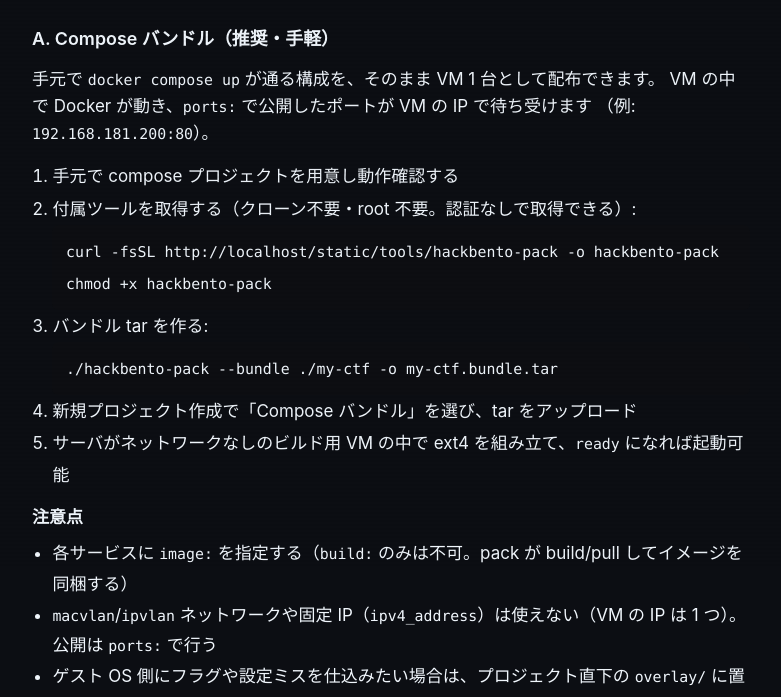
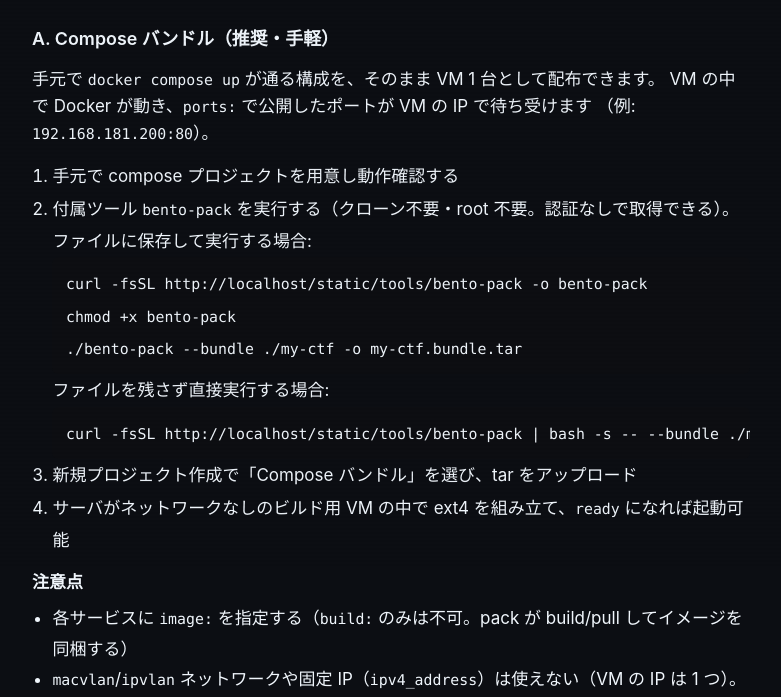
Before and after one commit to ka1222te/hack-bento, a FastAPI app: template orchestrator/templates/rootfs_help.html in a window 1280 px wide. Shown: the part 232-929 px from the top of the page, without its empty margins (249-1030 px from the left). Run offline with FastAPI, Linux system fonts and the light colour scheme; the template is opened without the code that fills it, so the values that code supplies are empty; parts of the project's set-up code (start-up, migrations or seed data) failed here and were passed over.

Commit message:
refactor: hackbento-packをbento-packにリネーム
ツール名を短縮し、実行方法（curlでの取得・直接実行の両パターン）の
記述を /docs/rootfs（rootfs_help.html）に一本化した。tools/README.md は
開発用の控えとして概要のみ残し、コマンド例は重複させない。

Co-Authored-By: Claude Sonnet 5 <noreply@anthropic.com>

```diff
--- a/orchestrator/routers/images.py
+++ b/orchestrator/routers/images.py
@@ -562,7 +562,7 @@ async def upload_image(
             os.remove(bundle_path)
             raise HTTPException(
                 status_code=400,
-                detail="Compose バンドル形式ではありません（hackbento-pack --bundle で作成したファイルをアップロードしてください）",
+                detail="Compose バンドル形式ではありません（bento-pack --bundle で作成したファイルをアップロードしてください）",
             )
         # ビルド成果物（本番 rootfs）の出力先を採番
         os.makedirs(VM_DIR, exist_ok=True)
--- a/orchestrator/services/rootfs_tar.py
+++ b/orchestrator/services/rootfs_tar.py
@@ -327,7 +327,7 @@ def detect_archive_kind(path: str) -> str:
 
     戻り値: "ext4"（変換不要・そのまま利用可能） / "tar"（単純なファイルシステムtar・変換対象）
             / "docker-save"（複数レイヤーのOCIアーカイブ・非対応）
-            / "compose-bundle"（hackbento-pack の Compose バンドル・ビルド用VMで組み立て）
+            / "compose-bundle"（bento-pack の Compose バンドル・ビルド用VMで組み立て）
     """
     import struct
 
--- a/orchestrator/templates/new_project.html
+++ b/orchestrator/templates/new_project.html
@@ -148,7 +148,7 @@
           </div>
           <p class="np-hint" style="margin:.3rem 0 0">
             OS イメージ: ゲストカーネル + rootfs（ext4 / tar）を直接登録。
-            Compose バンドル: <code>hackbento-pack --bundle</code> で作った tar をアップロードし、サーバが VM 内で ext4 を組み立てます。
+            Compose バンドル: <code>bento-pack --bundle</code> で作った tar をアップロードし、サーバが VM 内で ext4 を組み立てます。
             <a href="/docs/rootfs" target="_blank" rel="noopener">rootfs の作り方 ↗</a>
           </p>
         </div>
@@ -162,7 +162,7 @@
               <div id="bundle-upload-placeholder" class="np-upload-ph">
                 <span class="np-upload-icon">📦</span>
                 <span class="np-upload-text">クリックまたはドロップ（1ファイルまで）</span>
-                <span class="np-upload-sub">hackbento-pack --bundle で作成した .tar</span>
+                <span class="np-upload-sub">bento-pack --bundle で作成した .tar</span>
               </div>
               <div id="bundle-upload-selected" class="np-upload-selected hidden">
                 <span class="np-upload-icon">✅</span>
--- a/orchestrator/templates/rootfs_help.html
+++ b/orchestrator/templates/rootfs_help.html
@@ -21,12 +21,13 @@
       </p>
       <ol style="margin:0 0 .75rem 1.2rem;line-height:1.9">
         <li>手元で compose プロジェクトを用意し動作確認する</li>
-        <li>付属ツールを取得する（クローン不要・root 不要。認証なしで取得できる）:
-          <pre style="background:var(--code-bg,#1113);padding:.6rem .8rem;border-radius:6px;overflow-x:auto"><code>curl -fsSL {{ request.url.scheme }}://{{ request.url.netloc }}/static/tools/hackbento-pack -o hackbento-pack
-chmod +x hackbento-pack</code></pre>
-        </li>
-        <li>バンドル tar を作る:
-          <pre style="background:var(--code-bg,#1113);padding:.6rem .8rem;border-radius:6px;overflow-x:auto"><code>./hackbento-pack --bundle ./my-ctf -o my-ctf.bundle.tar</code></pre>
+        <li>付属ツール <code>bento-pack</code> を実行する（クローン不要・root 不要。認証なしで取得できる）。
+          ファイルに保存して実行する場合:
+          <pre style="background:var(--code-bg,#1113);padding:.6rem .8rem;border-radius:6px;overflow-x:auto"><code>curl -fsSL {{ request.url.scheme }}://{{ request.url.netloc }}/static/tools/bento-pack -o bento-pack
+chmod +x bento-pack
+./bento-pack --bundle ./my-ctf -o my-ctf.bundle.tar</code></pre>
+          ファイルを残さず直接実行する場合:
+          <pre style="background:var(--code-bg,#1113);padding:.6rem .8rem;border-radius:6px;overflow-x:auto"><code>curl -fsSL {{ request.url.scheme }}://{{ request.url.netloc }}/static/tools/bento-pack | bash -s -- --bundle ./my-ctf -o my-ctf.bundle.tar</code></pre>
         </li>
         <li>新規プロジェクト作成で「Compose バンドル」を選び、tar をアップロード</li>
         <li>サーバがネットワークなしのビルド用 VM の中で ext4 を組み立て、<code>ready</code> になれば起動可能</li>
```
Also changed, not shown: tools/README.md, 2 other files.
